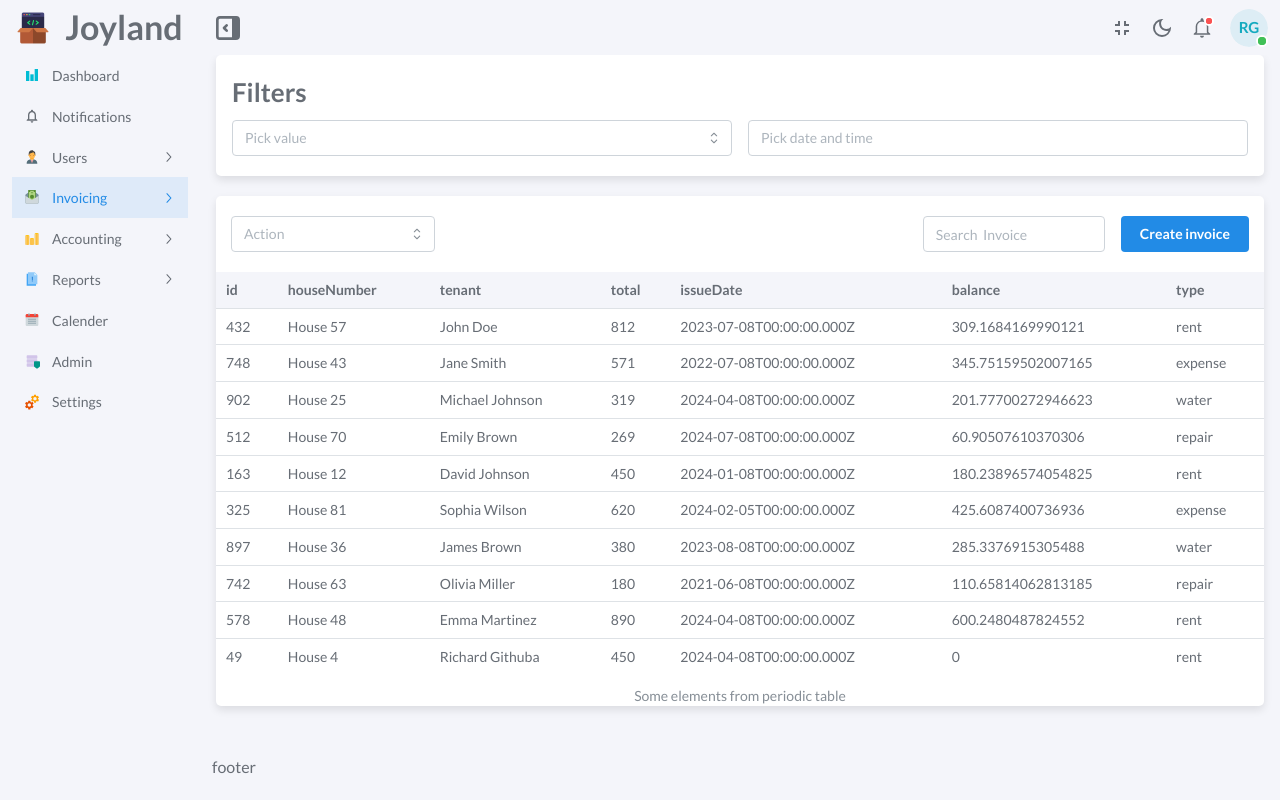
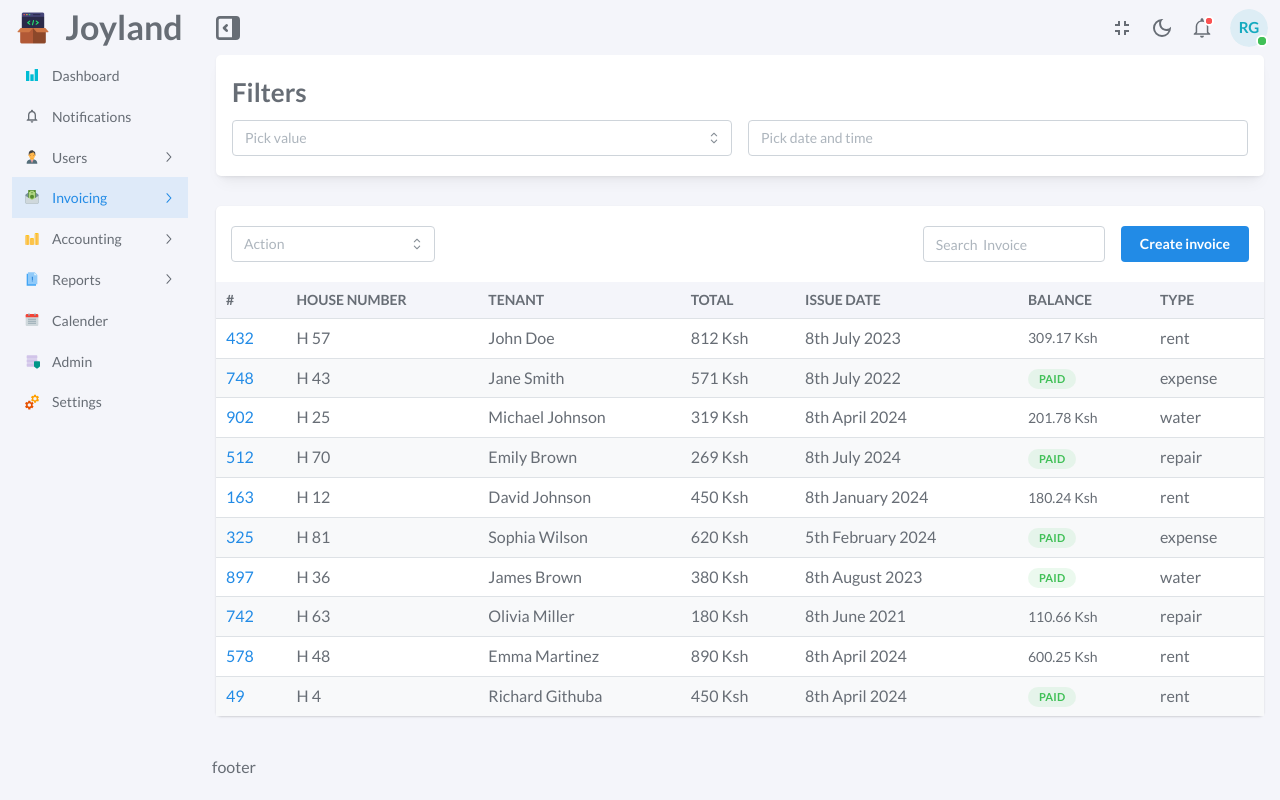
Before and after one commit to githubarj/githubarj-joyland-rent-management-system, a React (Vite) app in the folder client-joyland/: page /Invoicing/invoice-list in a window 1280 px wide. Built offline with nearby package versions, Linux system fonts and the light colour scheme; data requests are answered from the project's data file.

Commit message:
added the table and styled it fully

```diff
--- a/client-joyland/db.json
+++ b/client-joyland/db.json
@@ -2,7 +2,7 @@
   "invoices": [
     {
       "id": 432,
-      "houseNumber": "House 57",
+      "houseNumber": "H 57",
       "tenant": "John Doe",
       "total": 812,
       "issueDate": "2023-07-08T00:00:00.000Z",
@@ -11,16 +11,16 @@
     },
     {
       "id": 748,
-      "houseNumber": "House 43",
+      "houseNumber": "H 43",
       "tenant": "Jane Smith",
       "total": 571,
       "issueDate": "2022-07-08T00:00:00.000Z",
-      "balance": 345.75159502007165,
+      "balance": 0,
       "type": "expense"
     },
     {
       "id": 902,
-      "houseNumber": "House 25",
+      "houseNumber": "H 25",
       "tenant": "Michael Johnson",
       "total": 319,
       "issueDate": "2024-04-08T00:00:00.000Z",
@@ -29,16 +29,16 @@
     },
     {
       "id": 512,
-      "houseNumber": "House 70",
+      "houseNumber": "H 70",
       "tenant": "Emily Brown",
       "total": 269,
       "issueDate": "2024-07-08T00:00:00.000Z",
-      "balance": 60.90507610370306,
+      "balance": 0,
       "type": "repair"
     },
     {
       "id": 163,
-      "houseNumber": "House 12",
+      "houseNumber": "H 12",
       "tenant": "David Johnson",
       "total": 450,
       "issueDate": "2024-01-08T00:00:00.000Z",
@@ -47,25 +47,25 @@
     },
     {
       "id": 325,
-      "houseNumber": "House 81",
+      "houseNumber": "H 81",
       "tenant": "Sophia Wilson",
       "total": 620,
       "issueDate": "2024-02-05T00:00:00.000Z",
-      "balance": 425.6087400736936,
+      "balance": 0,
       "type": "expense"
     },
     {
       "id": 897,
-      "houseNumber": "House 36",
+      "houseNumber": "H 36",
       "tenant": "James Brown",
       "total": 380,
       "issueDate": "2023-08-08T00:00:00.000Z",
-      "balance": 285.3376915305488,
+      "balance": 0,
       "type": "water"
     },
     {
       "id": 742,
-      "houseNumber": "House 63",
+      "houseNumber": "H 63",
       "tenant": "Olivia Miller",
       "total": 180,
       "issueDate": "2021-06-08T00:00:00.000Z",
@@ -74,7 +74,7 @@
     },
     {
       "id": 578,
-      "houseNumber": "House 48",
+      "houseNumber": "H 48",
       "tenant": "Emma Martinez",
       "total": 890,
       "issueDate": "2024-04-08T00:00:00.000Z",
@@ -83,7 +83,7 @@
     },
     {
       "id": 49,
-      "houseNumber": "House 4",
+      "houseNumber": "H 4",
       "tenant": "Richard Githuba",
       "total": 450,
       "issueDate": "2024-04-08T00:00:00.000Z",
--- /dev/null
+++ b/client-joyland/src/helpers/dataShapes.ts
@@ -0,0 +1,9 @@
+export interface invoices {
+    id: number;
+    houseNumber: string;
+    tenant: string;
+    total: string;
+    issueDate: Date;
+    balance:number;
+    type: string;
+}
--- a/client-joyland/src/layout/styles/layout.module.scss
+++ b/client-joyland/src/layout/styles/layout.module.scss
@@ -1,11 +1,4 @@
-%body-background {
-    @include light {
-        background: $body-background-light;
-    }
-    // @include dark {
-    //     background: $body-background-dark;
-    // }
-}
+
 
 .header {
     @extend %body-background;
--- a/client-joyland/src/scss/_variables.scss
+++ b/client-joyland/src/scss/_variables.scss
@@ -1,2 +1,12 @@
 $body-background-light: #f4f5fa;
-$body-background-dark: #312d4b;
+$body-background-dark: #2B2B2B;
+
+
+%body-background {
+    @include light {
+        background: $body-background-light;
+    }
+    @include dark {
+        background: $body-background-dark;
+    }
+}
--- a/client-joyland/src/views/Invoicing/Components/InvoiceTable.tsx
+++ b/client-joyland/src/views/Invoicing/Components/InvoiceTable.tsx
@@ -1,5 +1,8 @@
-import React, { useEffect, useState } from 'react';
+import React, { ReactNode, useEffect, useState } from 'react';
+import dayjs from 'dayjs';
+import advancedFormat from 'dayjs/plugin/advancedFormat';
 import {
+  Badge,
   Button,
   Flex,
   Grid,
@@ -8,17 +11,15 @@ import {
   Paper,
   Table,
   TableData,
+  Text,
 } from '@mantine/core';
 import { InvoiceService } from '../../../services/_invoice.service';
+import { invoices } from '../../../helpers/dataShapes';
+import invoicingStyles from '../invoicingStyles.module.scss';
 
 const InvoiceTable: React.FC = () => {
-  const [dataSource, setDataSource] = useState<{
-    keys: string[];
-    values: any[][];
-  }>({
-    keys: [], // Initial empty array
-    values: [],
-  });
+  const [dataSource, setDataSource] = useState<ReactNode[][]>([]);
+
 
   useEffect(() => {
     fetchInvoices();
@@ -26,34 +27,48 @@ const InvoiceTable: React.FC = () => {
 
   const fetchInvoices = () => {
     InvoiceService.getInvoices()
-      .then((res) => processData(res.data))
+    .then((res) => tableBody(res.data))
       .then((data) => setDataSource(data))
       .catch((err) => console.log(err));
+    };
+
+  const tableHeaders: string[] = [
+    '#',
+    'HOUSE NUMBER',
+    'TENANT',
+    'TOTAL',
+    'ISSUE DATE',
+    'BALANCE',
+    'TYPE',
+  ];
+
+
+  dayjs.extend(advancedFormat);
+  const tableBody = (items: invoices[]): ReactNode[][] => {
+    return items.map((item) => [
+      <Text c={'blue'}>{item.id}</Text>,
+      <Text> {item.houseNumber} </Text>,
+      <Text> {item.tenant} </Text>,
+      <Text> {item.total} Ksh </Text>,
+      <Text> {dayjs(item.issueDate).format('Do MMMM YYYY')} </Text>,
+      <div>
+        {item.balance <= 0 ? (
+          <Badge color='green' variant='light'>Paid</Badge>
+        ) : (
+          `${parseFloat(item.balance.toFixed(2))} Ksh`
+        )}
+      </div>,
+      <Text>{item.type} </Text>,
+    ]);
   };
 
-  interface MyObject {
-    [key: string]: any;
-  }
-
-  function processData(data: MyObject[]): { keys: string[]; values: any[][] } {
-    if (data.length === 0) {
-      return { keys: [], values: [] };
-    }
-
-    const keys = Object.keys(data[0]);
-    const values = data.map((obj) => keys.map((key) => obj[key]));
-
-    return { keys, values };
-  }
-
   const tableData: TableData = {
-    caption: 'Some elements from periodic table',
-    head: dataSource.keys,
-    body: dataSource.values,
+    head: tableHeaders,
+    body: dataSource,
   };
 
   return (
-    <Paper shadow='0 4px 8px rgba(0, 0, 0, 0.1)' radius={5}>
+    <Paper shadow='xs' radius={5} mb={20}>
       <Grid px={15} py={20} display={'flex'} justify='space-between'>
         <Grid.Col span={'content'}>
           <MultiSelect placeholder='Action' data={['Pending', 'paid']} />
@@ -68,8 +83,9 @@ const InvoiceTable: React.FC = () => {
       <Table
         data={tableData}
         highlightOnHover
-        styles={{
-          thead: { backgroundColor: '#f4f5fa' },
+        striped={'even'}
+        classNames={{
+          thead: invoicingStyles.headers,
         }}
       />
     </Paper>
--- a/client-joyland/src/views/Invoicing/Components/SearchInvoices.tsx
+++ b/client-joyland/src/views/Invoicing/Components/SearchInvoices.tsx
@@ -4,7 +4,7 @@ import { DateTimePicker } from '@mantine/dates';
 
 const SearchInvoices: React.FC = () => {
   return (
-    <Paper py={'lg'} px={'md'} mb={20} shadow='0 4px 8px rgba(0, 0, 0, 0.1)' radius={5}>
+    <Paper py={'lg'} px={'md'} mb={30} shadow='sm' radius={5}>
       <Title order={2} mb={10}>
         Filters
       </Title>
--- /dev/null
+++ b/client-joyland/src/views/Invoicing/invoicingStyles.module.scss
@@ -0,0 +1,3 @@
+.headers {
+    @extend %body-background
+}
```
Also changed, not shown: client-joyland/src/theme.ts (line endings or trailing spaces).
